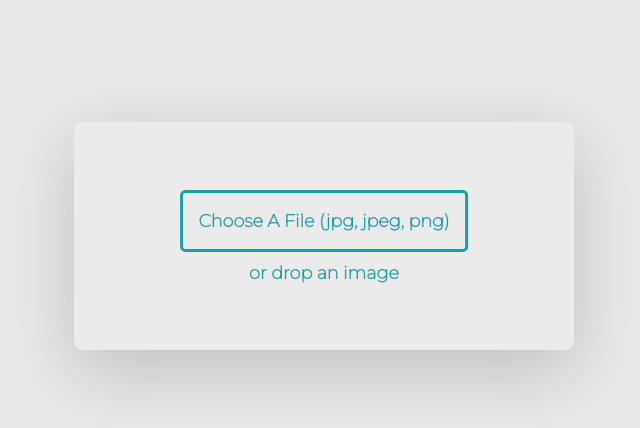
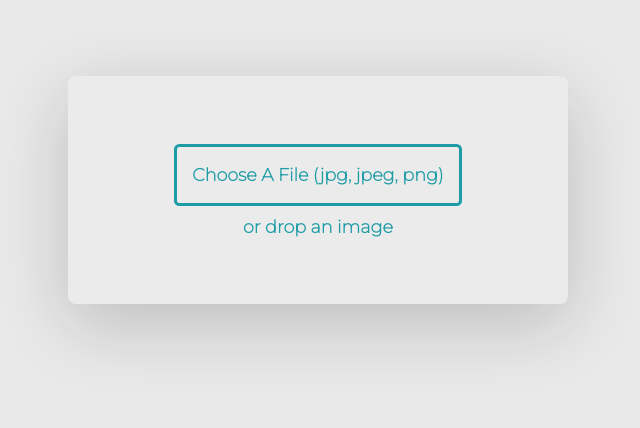
Before and after one commit to SrvS26/reading_list, a Flask app: page /upload-file in a window 1280 px wide. Shown: the part 164-592 px from the top of the page, without its empty margins (316-956 px from the left). Run offline with Flask 2, Linux system fonts and the light colour scheme.

```diff
--- a/static/styles/notion_cover.css
+++ b/static/styles/notion_cover.css
@@ -31,10 +31,9 @@ img {
   min-width: 27.5em;
   padding: 3.12em 1.87em;
   position: absolute;
-  transform: translate(-50%, -50%);
-  left: 50%;
-  top: 50%;
-  /* box-shadow: 0 1.25em 3.43em rgba(20, 20, 20, 0.08); */
+  /* transform: translate(-50%, -50%); */
+  left: 30%;
+  top: 30%;
   box-shadow: 0 1.25em 4.43em rgba(20, 20, 20, 0.2);
   border-radius: 0.5em;
 }
```
